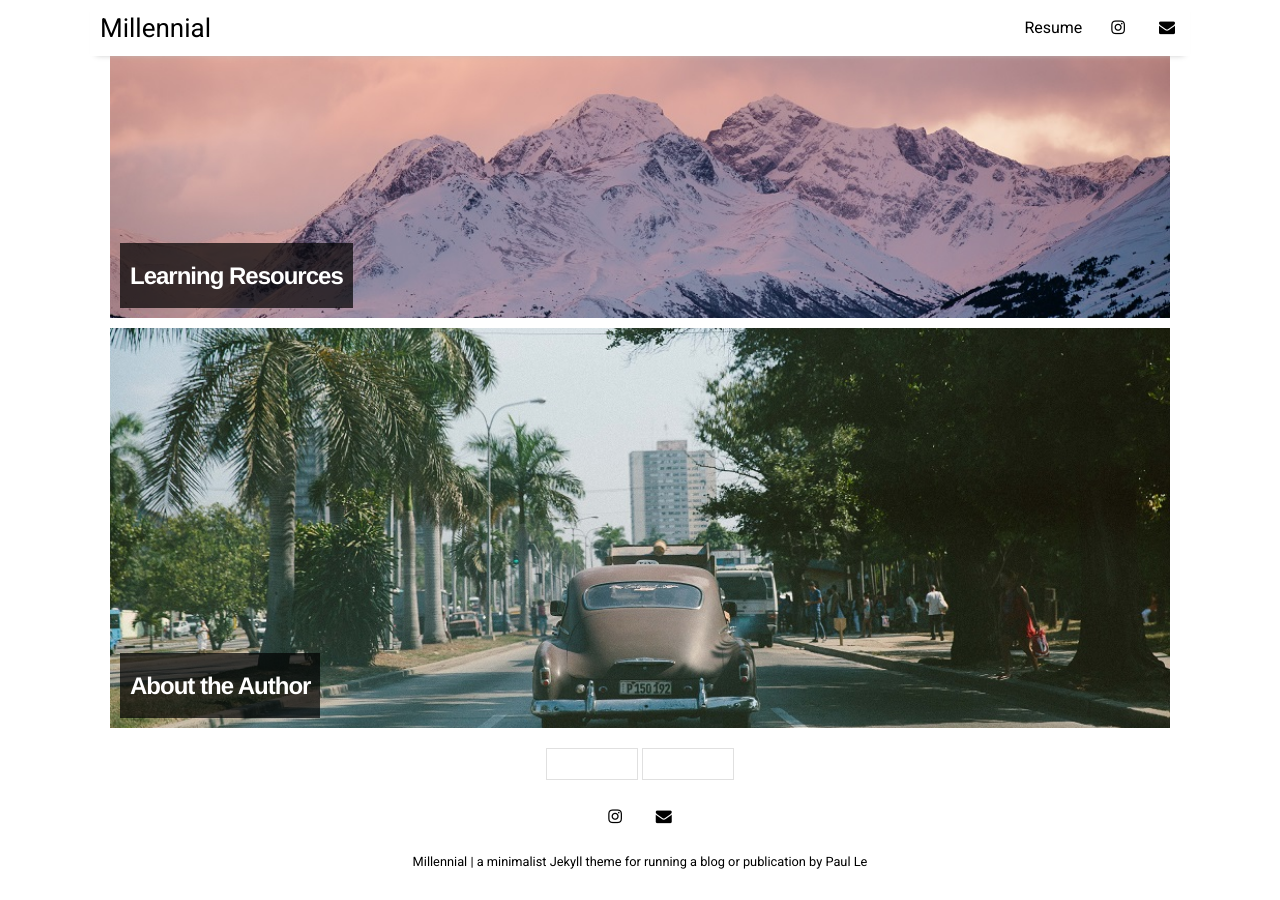
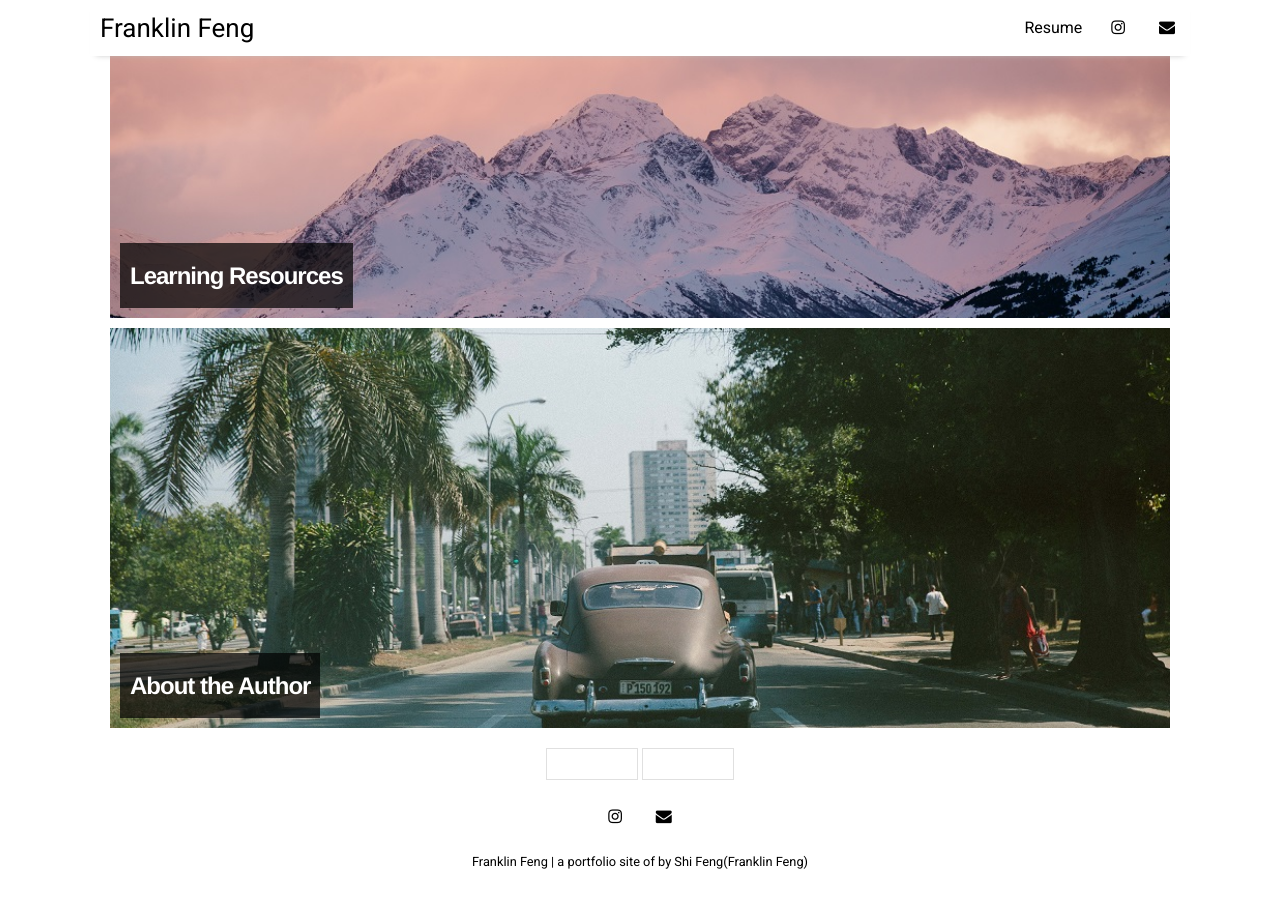
Before and after one commit to honkfronk7/honkfronk7.github.io, a Jekyll site: the page built from docs/index.html, in a window 1280 px wide and 900 px high, scrolled down 1383 px. Built offline with Jekyll 4.4.1, drawn with Linux system fonts in a browser that asks for light colours; nearby versions of some CDN libraries; the list of posts is cut into pages by our own code.

Commit message:
Changing site name

```diff
--- a/docs/_config.yml
+++ b/docs/_config.yml
@@ -10,9 +10,9 @@
 plugins:             [jekyll-paginate, jekyll-sitemap, jekyll-feed, jekyll-seo-tag]
 
 # Customise atom feed settings (this is where Jekyll-Feed gets configuration information)
-title:		           "Millennial"
-description:	       "a minimalist Jekyll theme for running a blog or publication"
-author:              "Paul Le"
+title:		           "Franklin Feng"
+description:	       "a portfolio site of"
+author:              "Shi Feng(Franklin Feng)"
 
 # RSS 2.0 can be used instead of Atom by uncommenting following two lines
 #feed:
```
